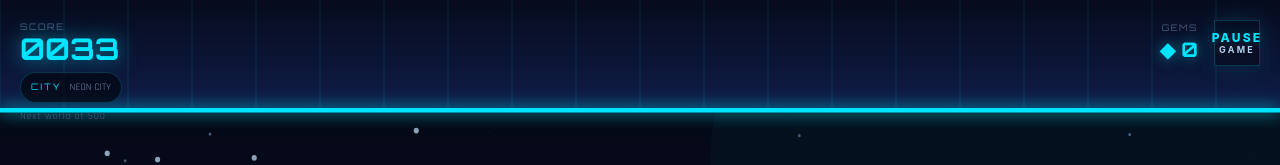
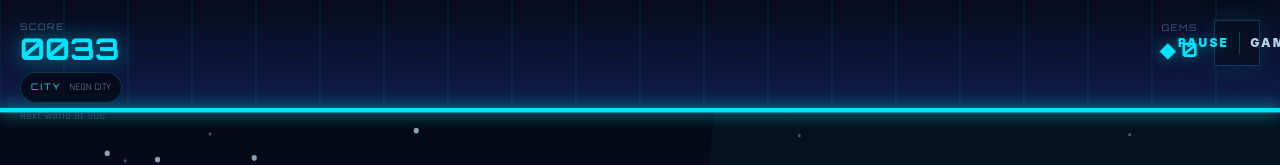
Before and after one commit to joshcost4/gravity-flip, a React (Vite) app: page / in a window 1280 px wide. Both pictures are taken after a click on the button "PLAY". Shown: the top 165 px of the page. Built offline with nearby package versions, Linux system fonts and the light colour scheme.

Commit message:
Pause button two-line neon vertical bars

```diff
--- a/src/app/App.tsx
+++ b/src/app/App.tsx
@@ -1905,8 +1905,11 @@ export default function App() {
                 }}
                 onClick={() => setScreen("paused")}
               >
-                <span style={{ display: "block", fontSize: 12, fontWeight: 800, color: "#00e5ff", textShadow: "0 0 14px rgba(0,229,255,0.35)" }}>PAUSE</span>
-                <span style={{ display: "block", fontSize: 9, fontWeight: 700, color: "rgba(200,230,255,0.9)" }}>GAME</span>
+                <div style={{ display: "flex", flexDirection: "row", alignItems: "center", gap: 10, padding: "0 10px" }}>
+                  <span style={{ display: "block", fontSize: 12, fontWeight: 900, color: "#00e5ff", textShadow: "0 0 14px rgba(0,229,255,0.35)" }}>PAUSE</span>
+                  <span style={{ display: "block", width: 1, height: 22, background: "rgba(0,229,255,0.25)" }} />
+                  <span style={{ display: "block", fontSize: 12, fontWeight: 900, color: "rgba(200,230,255,0.9)" }}>GAME</span>
+                </div>
               </button>
             </div>
           </div>
```
